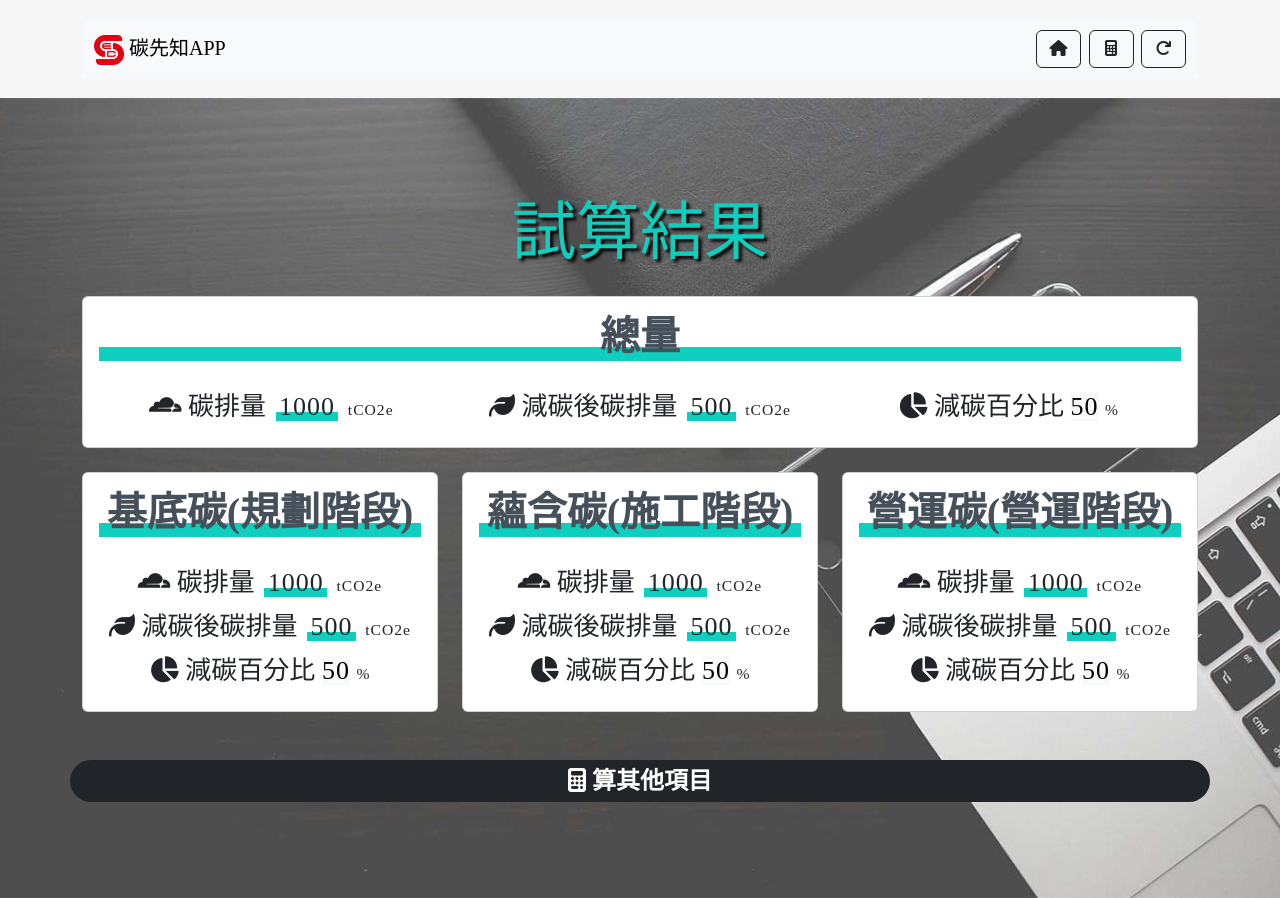
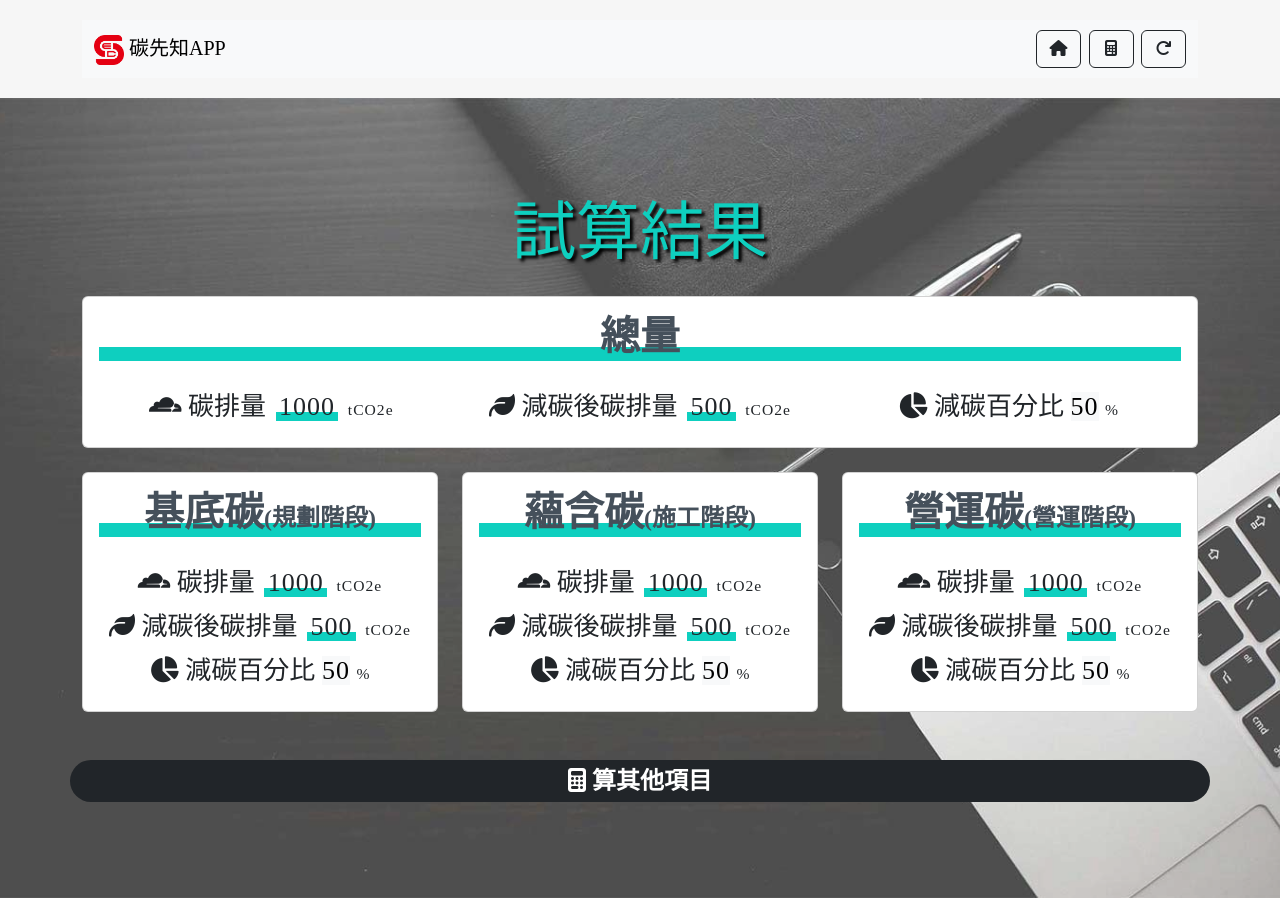
Before and after one commit to sino7622/DemoCO_APP, a plain HTML site: page carbon_d_result.html in a window 1280 px wide. Shown: the top 898 px of the page. Drawn offline with Linux system fonts and the light colour scheme; a web font is replaced by a local one.

Commit message:
Update carbon_d_result.html
字體大小調整

```diff
--- a/carbon_d_result.html
+++ b/carbon_d_result.html
@@ -86,7 +86,7 @@
           <div class="col-md-4 col-sm-6">
             <div class="card">
               <div class="card-body text-center">
-                <h3 class="card-title hight-light">基底碳(規劃階段)</h3>
+                <h3 class="card-title hight-light">基底碳<span style="font-size: 0.6em;">(規劃階段)</span></h3>
                 <p class="card-text pt-3">
                 <div class="row">
                   <div class="col-md-12">
@@ -109,7 +109,7 @@
           <div class="col-md-4 col-sm-6">
             <div class="card">
               <div class="card-body text-center">
-                <h3 class="card-title hight-light">蘊含碳(施工階段)</h3>
+                <h3 class="card-title hight-light">蘊含碳<span style="font-size: 0.6em;">(施工階段)</span></h3>
                 <p class="card-text pt-3">
                 <div class="row">
                   <div class="col-md-12">
@@ -132,7 +132,7 @@
           <div class="col-md-4 col-sm-6">
             <div class="card">
               <div class="card-body text-center">
-                <h3 class="card-title hight-light">營運碳(營運階段)</h3>
+                <h3 class="card-title hight-light">營運碳<span style="font-size: 0.6em;">(營運階段)</span></h3>
                 <p class="card-text pt-3">
                 <div class="row">
                   <div class="col-md-12">
```
